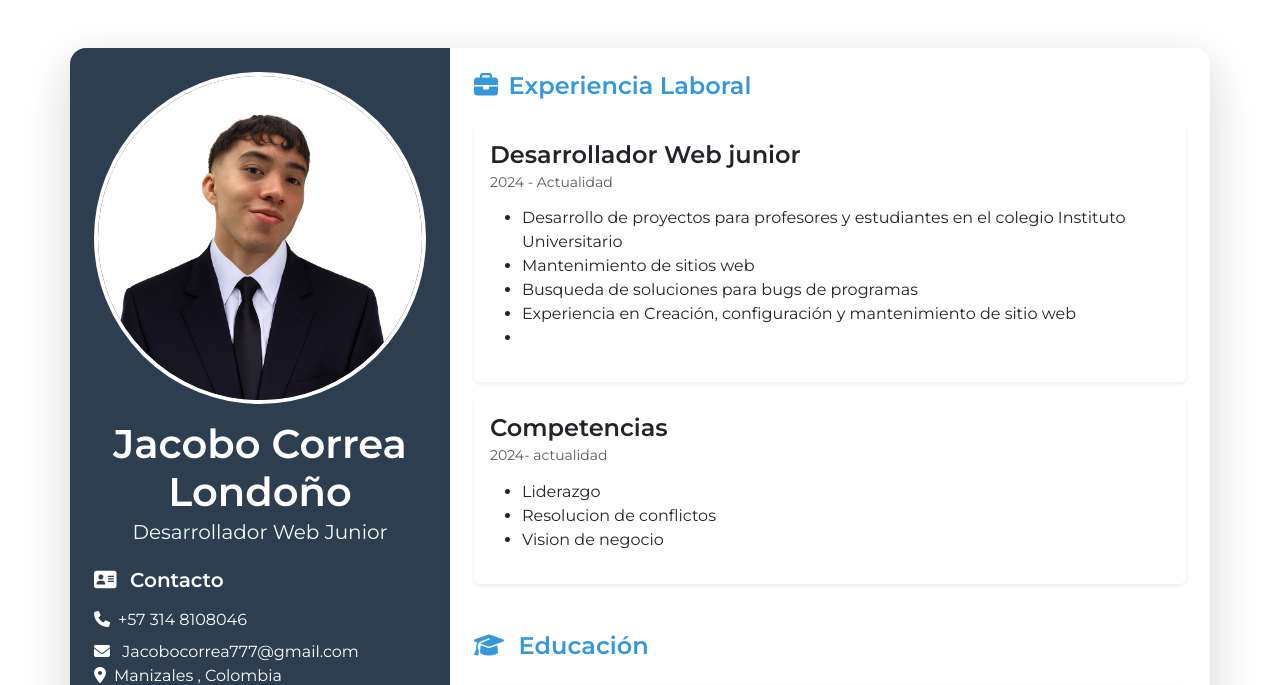
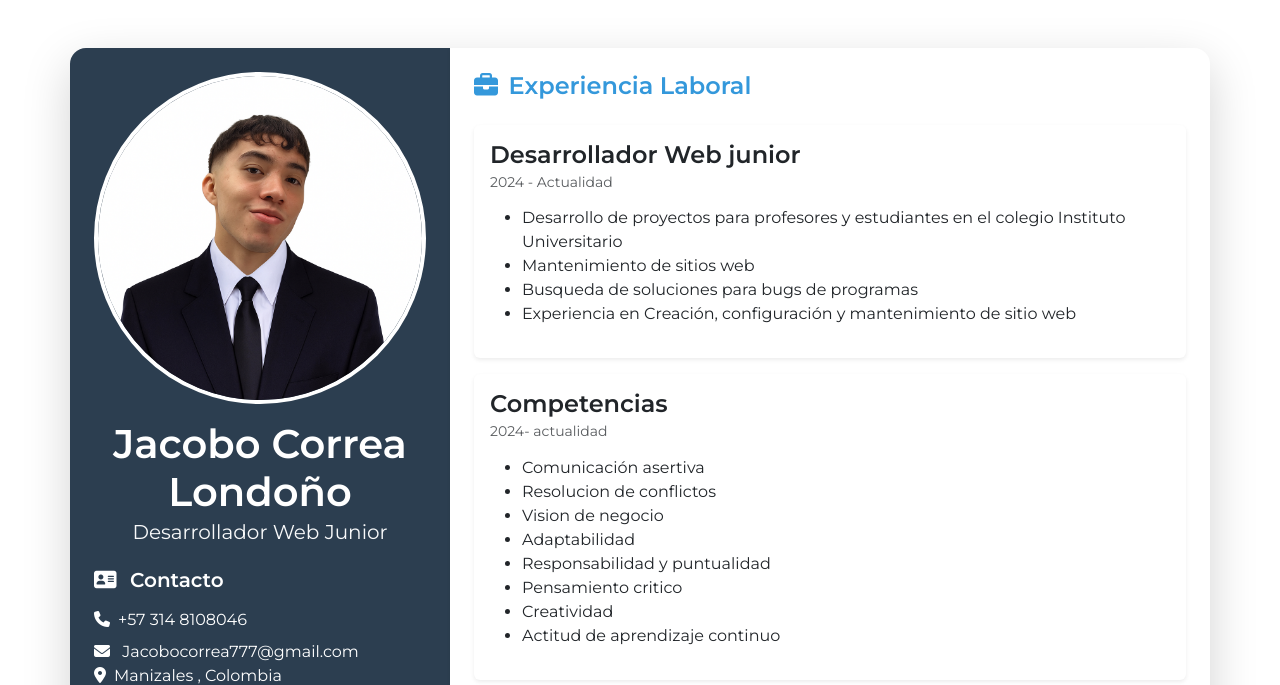
Before and after one commit to Correa11005/Hoja-de-vida, a plain HTML site: page index.html in a window 1280 px wide. Shown: the top 685 px of the page. Drawn offline with nearby package versions, Linux system fonts and the light colour scheme.

Commit message:
Actualización de datos

```diff
--- a/index.html
+++ b/index.html
@@ -97,7 +97,7 @@
                                 <li>Mantenimiento de sitios web </li>
                                 <li>Busqueda de soluciones para bugs de programas</li>
                                 <li>Experiencia en Creación, configuración y mantenimiento de sitio web </li>
-                                <li></li>
+
 
                             </ul>
                         </div>
@@ -112,9 +112,14 @@
                             </h5>
                             <h6 class="text-primary"></h6>
                             <ul class="mt-3">
-                                <li>Liderazgo </li>
+                                <li>Comunicación asertiva</li>
                                 <li>Resolucion de conflictos</li>
                                 <li>Vision de negocio </li>
+                                  <li>Adaptabilidad </li>
+                                     <li>Responsabilidad y puntualidad </li>
+                                        <li>Pensamiento critico </li>
+                                           <li>Creatividad </li>
+                                              <li>Actitud de aprendizaje continuo</li>
                             </ul>
                         </div>
                     </div>
```
